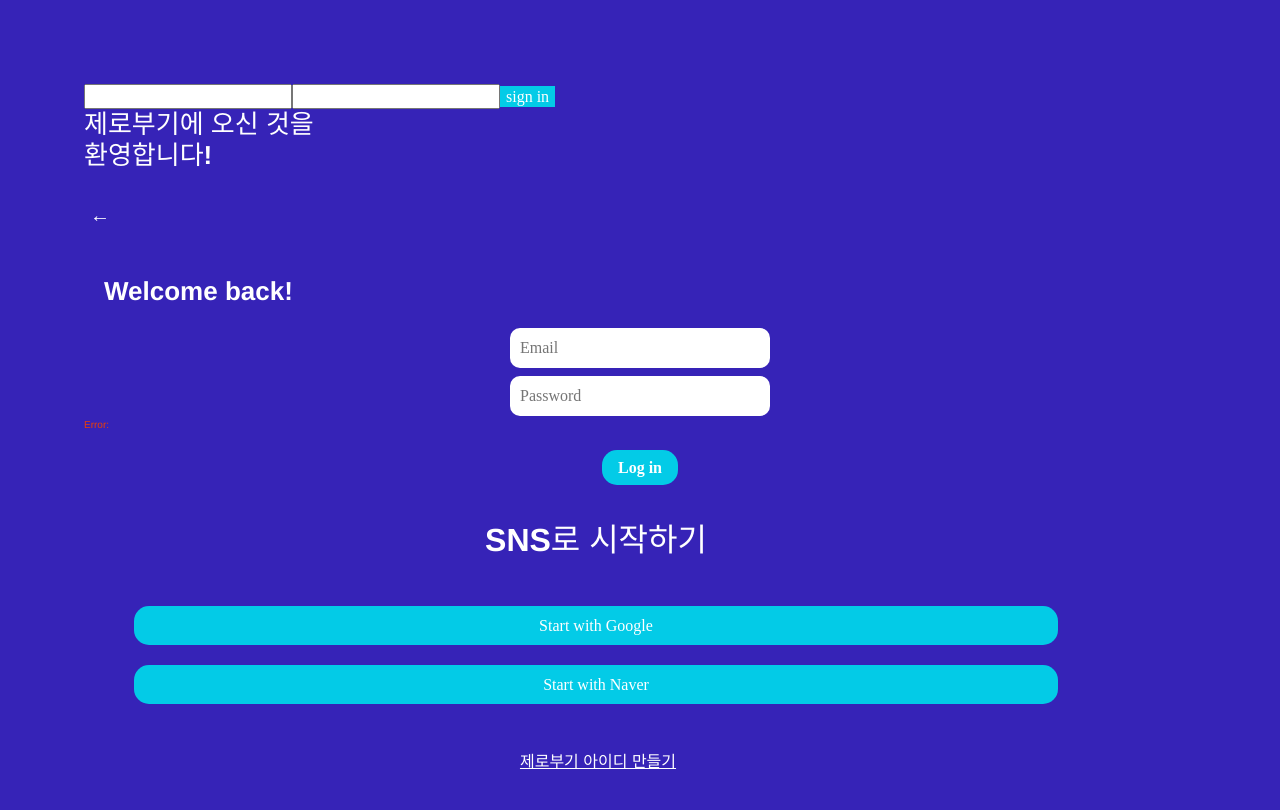
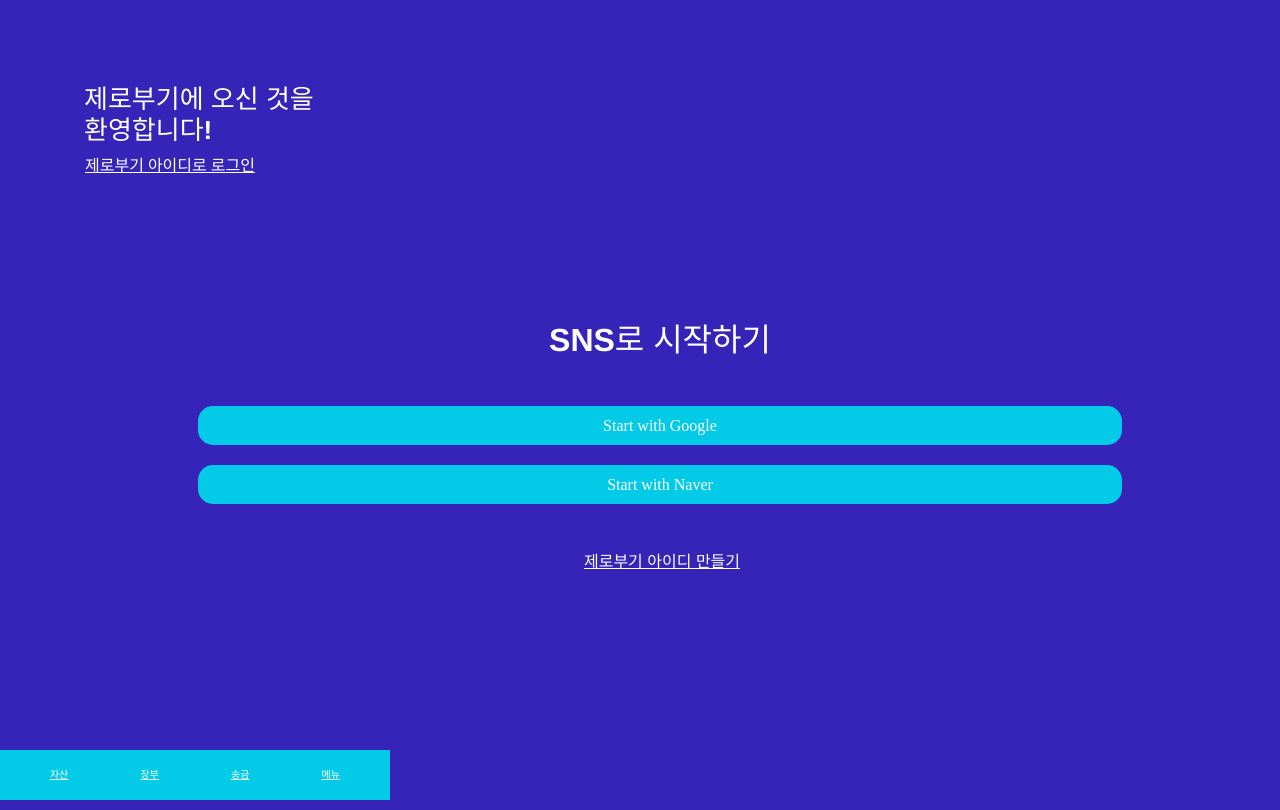
Before and after one commit to young-st511/zero-bookee, a React (Vite) app: page /auth in a window 1280 px wide. Built offline with nearby package versions, Linux system fonts and the light colour scheme; no server answers; sample sign-in values are in the browser's storage; a web font is replaced by a local one.

Commit message:
🚑 테스트 파일 삭제 및 로그인 페이지 정상화

```diff
--- a/src/Test.tsx
+++ /dev/null
@@ -1,34 +0,0 @@
-import { signInWithEmailAndPassword } from "firebase/auth";
-import { useState } from "react";
-import { auth } from "./firebaseApp";
-
-function Test() {
-  const [id, setId] = useState("");
-  const [pw, setPW] = useState("");
-  return (
-    <div>
-      <input value={id} onChange={(e) => setId(e.currentTarget.value)} />
-      <input value={pw} onChange={(e) => setPW(e.currentTarget.value)} />
-      <button
-        onClick={async () => {
-          try {
-            //Log in
-            const data = await signInWithEmailAndPassword(auth, id, pw);
-            //! Test
-            console.log(data);
-          } catch (err) {
-            if (err) {
-              const error = err as Error;
-              alert(error.message);
-              console.log(error.message);
-            }
-          }
-        }}
-      >
-        sign in
-      </button>
-    </div>
-  );
-}
-
-export default Test;
--- a/src/components/LogInForm.tsx
+++ b/src/components/LogInForm.tsx
@@ -33,10 +33,17 @@ function LogInForm() {
     } catch (err) {
       const error = err as FirebaseError;
       if (error) {
-        setError(error?.message);
-        console.log(error?.message);
-        alert(error?.message);
+        switch (error.code) {
+          case "auth/invalid-email":
+            setError("이메일이 형식이 잘못되었습니다.");
+            break;
+
+          default:
+            setError(error.code);
+            break;
+        }
       }
+      console.log(error.message);
     }
   };
   const handleIDChange = ({ target }: React.ChangeEvent<HTMLInputElement>) => {
@@ -72,9 +79,11 @@ function LogInForm() {
             value={password}
           />
         </div>
-        <p role={"alert"} className={"login-error"}>
-          Error:{error}
-        </p>
+        {error && (
+          <p role={"alert"} className={"login-error"}>
+            Error:{error}
+          </p>
+        )}
         <input className="login-submit" type="submit" value="Log in" />
       </form>
     </StyledWrapper>
@@ -88,7 +97,7 @@ interface StyledProp {
 }
 
 const StyledWrapper = styled.section<StyledProp>`
-  /* opacity: ${({ isLogin }) => (isLogin ? 1 : 0)}; */
+  opacity: ${({ isLogin }) => (isLogin ? 1 : 0)};
   .back-button {
     margin-top: 2rem;
     font-weight: 900;
@@ -124,6 +133,9 @@ const StyledWrapper = styled.section<StyledProp>`
     }
 
     .login-error {
+      margin-top: 2rem;
+      text-align: center;
+      font-size: 1.6rem;
       color: ${(p) => p.theme.errorColor};
     }
   }
--- a/src/components/Router.tsx
+++ b/src/components/Router.tsx
@@ -15,7 +15,6 @@ import { theme } from "../themes";
 import GlobalStyle from "../styles/GlobalStyle.style";
 import { userAuthState, userState } from "../recoil_state";
 import Loading from "./Loading";
-import LogInForm from "./LogInForm";
 
 const router = createBrowserRouter([
   {
@@ -25,12 +24,6 @@ const router = createBrowserRouter([
       {
         path: "auth",
         element: <Auth />,
-        children: [
-          {
-            path: "logIn",
-            element: <LogInForm />,
-          },
-        ],
       },
       {
         path: "signIn",
@@ -84,11 +77,11 @@ function AppRouter() {
     <>
       <ThemeProvider theme={theme}>
         <GlobalStyle />
-        <RouterProvider router={router} />
-        {/* {init ? (
+        {init ? (
+          <RouterProvider router={router} />
         ) : (
           <Loading text="제로부기에 오신 것을 환영합니다!" />
-        )} */}
+        )}
       </ThemeProvider>
     </>
   );
--- a/src/components/StartWithSNS.tsx
+++ b/src/components/StartWithSNS.tsx
@@ -52,12 +52,6 @@ function StartWithSNS() {
 
 export default StartWithSNS;
 
-// import { Dispatch, SetStateAction } from "react";
-
-// type StartWithSNSType = {
-//   isNaver: boolean;
-//   setIsNaver: Dispatch<SetStateAction<boolean>>;
-// };
 interface styleProps {
   isLogin: boolean;
 }
@@ -67,7 +61,7 @@ const StartWithSNSWrapper = styled.div<styleProps>`
   width: 80vw;
   top: ${({ isLogin }) => (isLogin ? "45vh" : "20vh")};
   left: 0;
-  margin: 10vh 0vw;
+  margin: 10vh 5vw;
 
   h3.startSNS {
     font-size: 3.2rem;
--- a/src/main.tsx
+++ b/src/main.tsx
@@ -2,9 +2,7 @@ import React from "react";
 import ReactDOM from "react-dom/client";
 import { RecoilRoot } from "recoil";
 import AppRouter from "./components/Router";
-
 import "./index.css";
-import Test from "./Test";
 
 ReactDOM.createRoot(document.getElementById("root") as HTMLElement).render(
   <React.StrictMode>
--- a/src/recoil_state.ts
+++ b/src/recoil_state.ts
@@ -3,7 +3,7 @@ import { atom } from "recoil";
 
 const logInPageState = atom({
   key: "logInPageState",
-  default: true,
+  default: false,
 });
 
 const userAuthState = atom({
--- a/src/routes/Auth.tsx
+++ b/src/routes/Auth.tsx
@@ -1,19 +1,15 @@
 import styled from "styled-components";
-import { useState } from "react";
-
 import StartWithSNS from "../components/StartWithSNS";
 import { Link, Outlet } from "react-router-dom";
 import { useRecoilState } from "recoil";
 import { logInPageState } from "../recoil_state";
 import LogInForm from "../components/LogInForm";
-import Test from "../Test";
 
 function Auth() {
   const [isLogInPage, setIsLogInPage] = useRecoilState(logInPageState);
 
   return (
     <StyledWrapper>
-      <Test />
       <h2 className="welcome">
         제로부기에 오신 것을
         <br />
@@ -25,11 +21,9 @@ function Auth() {
         </>
       ) : (
         <>
-          <div onClick={() => setIsLogInPage(true)}>
-            <Link to={"login"} className="to-log-in">
-              제로부기 아이디로 로그인
-            </Link>
-          </div>
+          <button className="to-log-in" onClick={() => setIsLogInPage(true)}>
+            제로부기 아이디로 로그인
+          </button>
         </>
       )}
 
--- a/src/routes/SignIn.tsx
+++ b/src/routes/SignIn.tsx
@@ -39,9 +39,10 @@ function SignInForm() {
       );
       //! Test
       console.log(data);
-    } catch (error) {
-      if (error as Error) {
-        setError((error as Error).message);
+    } catch (err) {
+      if (err) {
+        const error = err as Error;
+        setError(error.message);
         console.log(error.message);
       }
     }
--- a/src/routes/root.tsx
+++ b/src/routes/root.tsx
@@ -5,7 +5,6 @@ import styled from "styled-components";
 import { useRecoilValue } from "recoil";
 import { userAuthState } from "../recoil_state";
 import Auth from "./Auth";
-import Test from "../Test";
 
 function Root() {
   const isLoggedin = useRecoilValue(userAuthState);
@@ -13,21 +12,18 @@ function Root() {
   const navigate = useNavigate();
 
   useEffect(() => {
-    // if (isLoggedin) {
-    //   if (location.pathname === "/") {
-    //     navigate("/assets");
-    //   }
-    // } else if (!location.pathname.startsWith("/auth")) {
-    //   navigate("/auth");
-    // }
+    if (isLoggedin) {
+      if (location.pathname === "/") {
+        navigate("/assets");
+      }
+    } else if (!location.pathname.startsWith("/auth")) {
+      navigate("/auth");
+    }
   }, [isLoggedin, location.pathname, navigate]);
 
   return (
     <StyledWrapper>
-      <div className="outlet">
-        <Outlet />
-      </div>
-      {/* {isLoggedin ? (
+      {isLoggedin ? (
         <>
           <div className="outlet">
             <Outlet />
@@ -36,7 +32,7 @@ function Root() {
         </>
       ) : (
         <Auth />
-      )} */}
+      )}
     </StyledWrapper>
   );
 }
```
